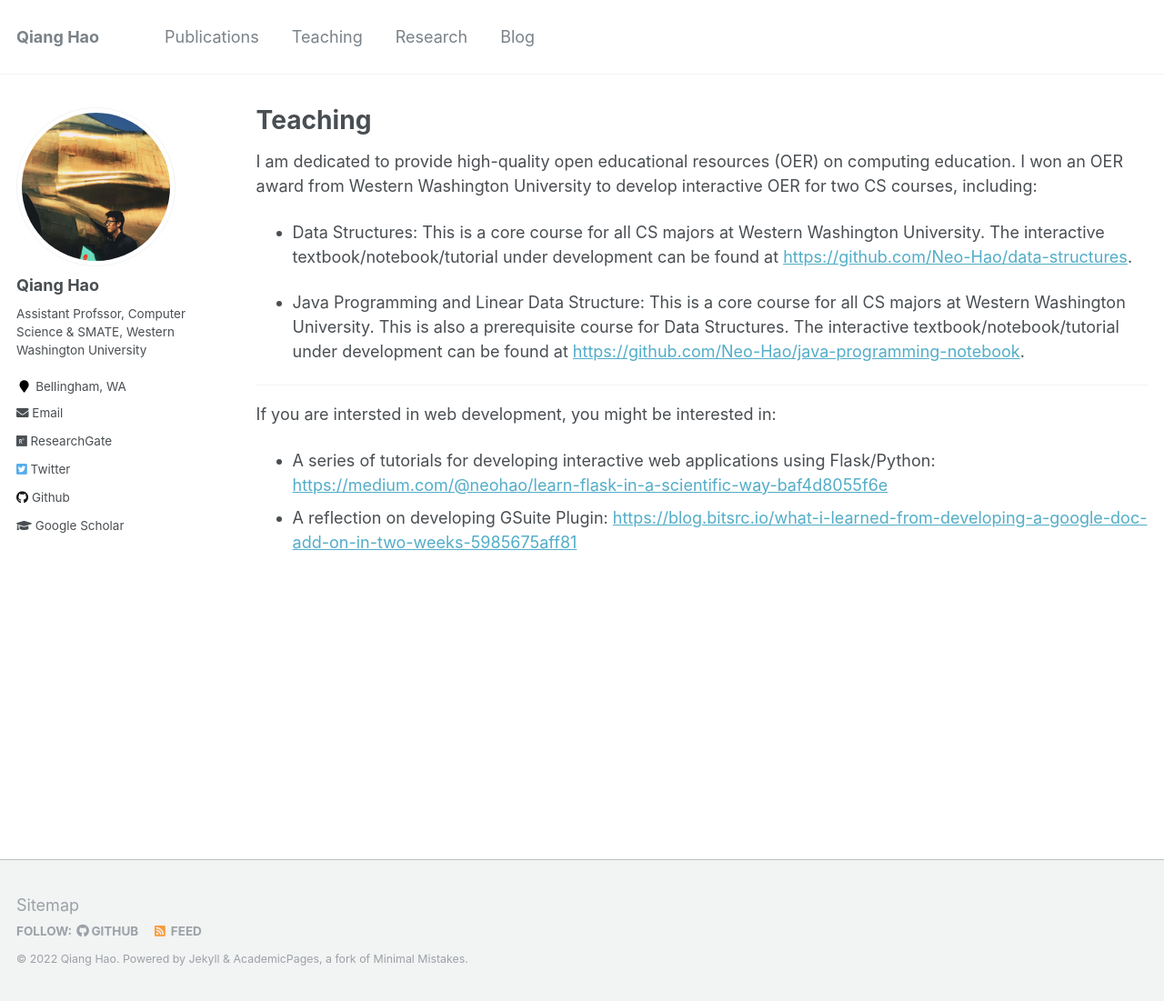
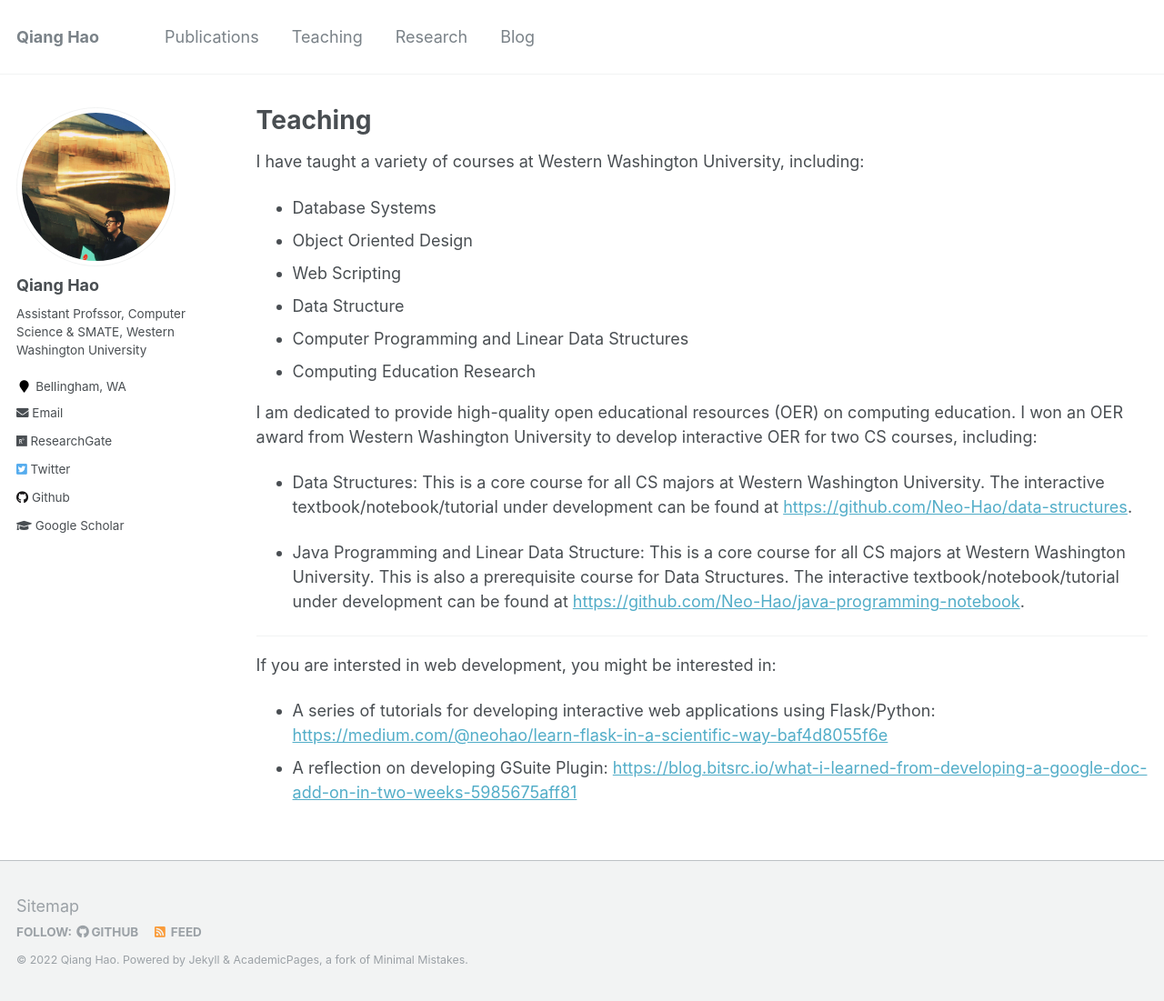
Before and after one commit to Neo-Hao/neo-hao.github.io, a Jekyll site: the page built from _pages/teaching.md, in a window 1280 px wide and 1101 px high. Shown: the whole window at 91% size. Built offline with Jekyll 4.4.1, drawn with Linux system fonts in a browser that asks for light colours.

Commit message:
update teaching

```diff
--- a/_pages/teaching.md
+++ b/_pages/teaching.md
@@ -4,6 +4,15 @@ title: "Teaching"
 permalink: /teaching/
 author_profile: true
 ---
+
+I have taught a variety of courses at Western Washington University, including:
+
+* Database Systems
+* Object Oriented Design
+* Web Scripting
+* Data Structure
+* Computer Programming and Linear Data Structures
+* Computing Education Research
 
 I am dedicated to provide high-quality open educational resources (OER) on computing education. I won an OER award from Western Washington University to develop interactive OER for two CS courses, including:
 
```
